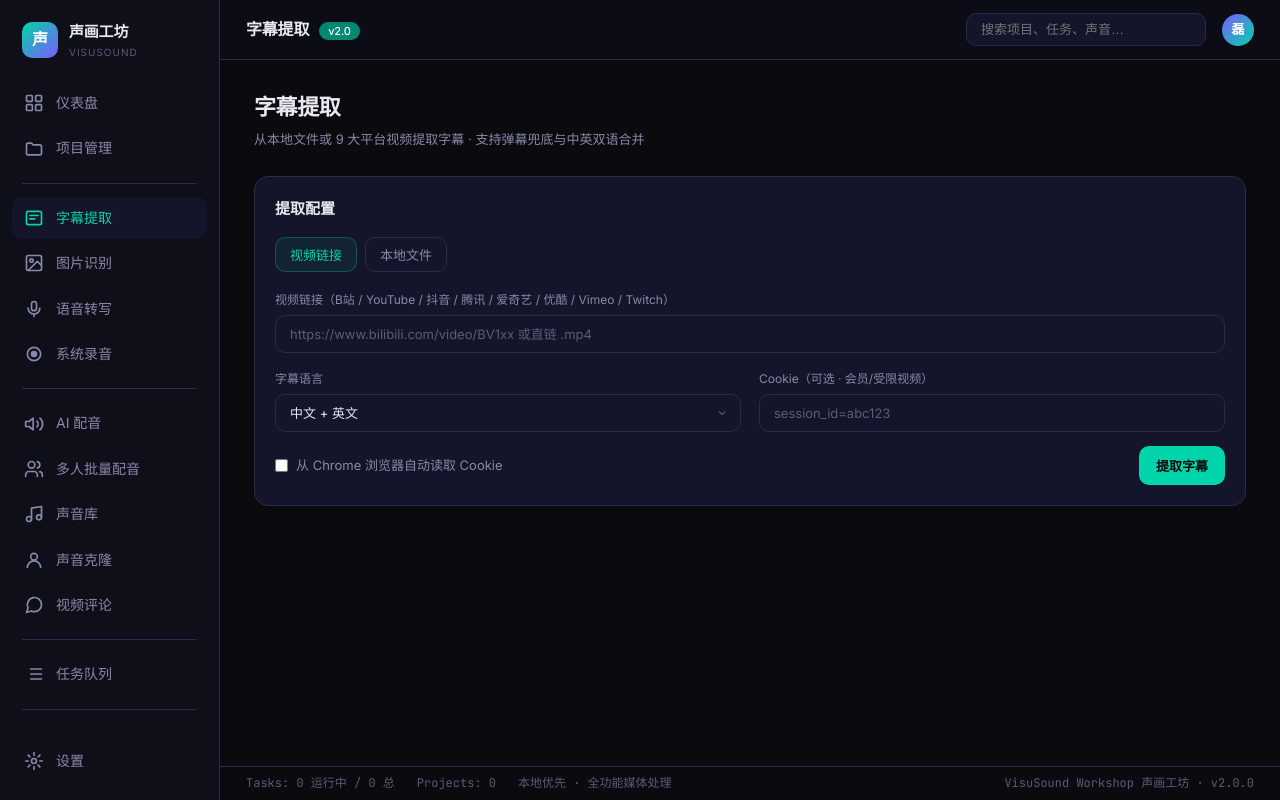
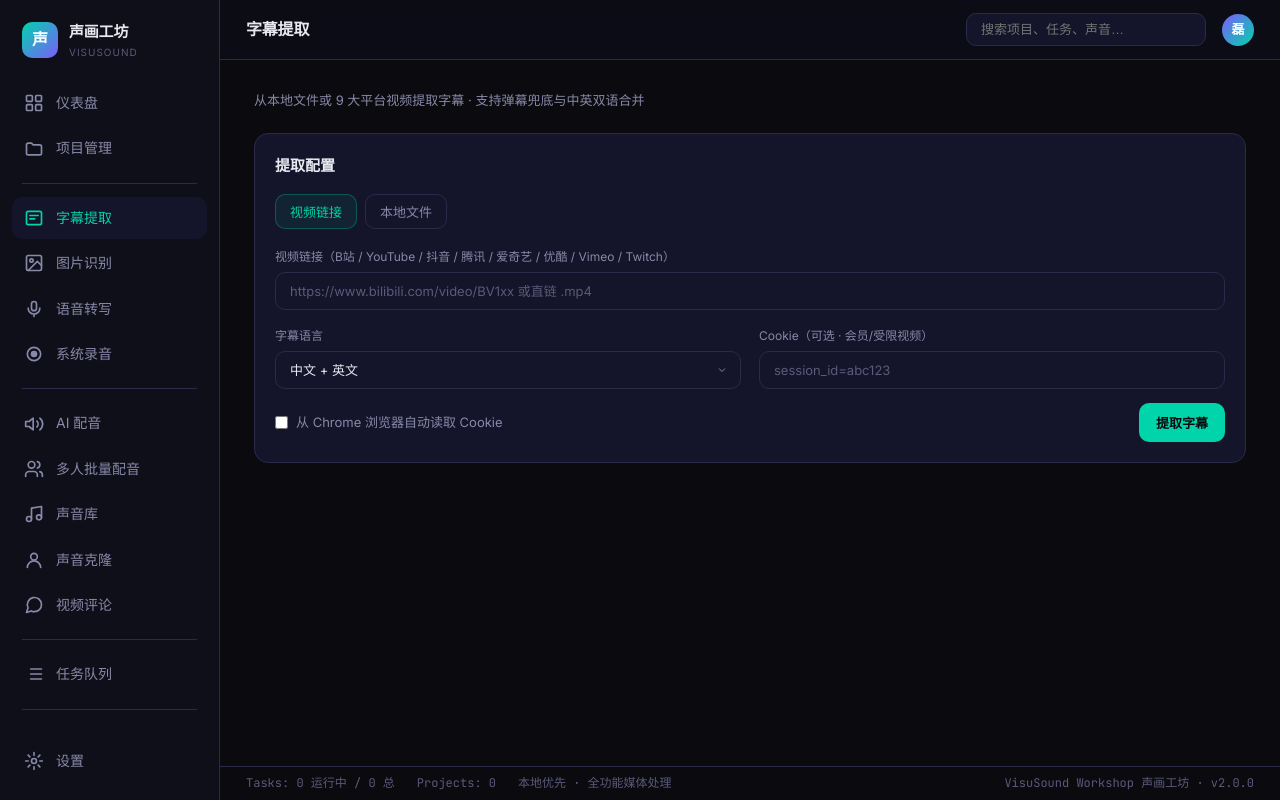
Before and after one commit to ranbo3013/visusound-workshop, a FastAPI app: page /app/subtitle in a window 1280 px wide. Run offline with FastAPI, Linux system fonts and the light colour scheme; data that the repository does not hold is empty.

Commit message:
fix(ui): 字幕提取页去除重复标题，副标题改为功能描述
- 删除 subtitle_body 的 <div class="page-head"><h1>字幕提取</h1>...，
  改为轻量 <p class="page-desc"> 仅显示功能子标题（顶栏已有标题，避免重复）
- 全局移除顶栏 topbar-title 的 v2.0 badge（每页都挂版本号冗余），
  字幕提取页顶栏回归干净『字幕提取』
- 字幕提取页副标题改为：从本地文件或 9 大平台视频提取字幕 · 支持弹幕兜底与中英双语合并
- style.css 新增 .page-desc 样式

```diff
--- a/app.py
+++ b/app.py
@@ -1572,7 +1572,7 @@ def page_shell(title: str, active: str, body: str) -> str:
   </aside>
   <div class="main">
     <header class="topbar">
-      <div class="topbar-title">{title}<span class="badge">v2.0</span></div>
+      <div class="topbar-title">{title}</div>
       <div class="topbar-spacer"></div>
       <input class="topbar-search" placeholder="搜索项目、任务、声音…" />
       <div class="topbar-actions"><div class="avatar">磊</div></div>
@@ -2026,10 +2026,7 @@ def assistant_body() -> str:
 
 def subtitle_body() -> str:
     return '''
-    <div class="page-head">
-      <h1>字幕提取</h1>
-      <p>从本地文件或 9 大平台视频提取字幕 · 支持弹幕兜底与中英双语合并</p>
-    </div>
+    <p class="page-desc">从本地文件或 9 大平台视频提取字幕 · 支持弹幕兜底与中英双语合并</p>
 
     <div class="card">
       <div class="section-head"><span class="section-title">提取配置</span></div>
--- a/static/style.css
+++ b/static/style.css
@@ -255,6 +255,7 @@ label.field-label { display: block; font-size: 12px; color: var(--text-secondary
 .page-head { margin-bottom: 26px; }
 .page-head h1 { font-size: 22px; font-weight: 600; letter-spacing: -0.4px; }
 .page-head p { color: var(--text-secondary); font-size: 13px; margin-top: 4px; }
+.page-desc { color: var(--text-secondary); font-size: 13px; margin: 0 0 22px; }
 
 /* ============================ 统计卡 ============================ */
 .stat-card { padding: 18px 20px; }
```
